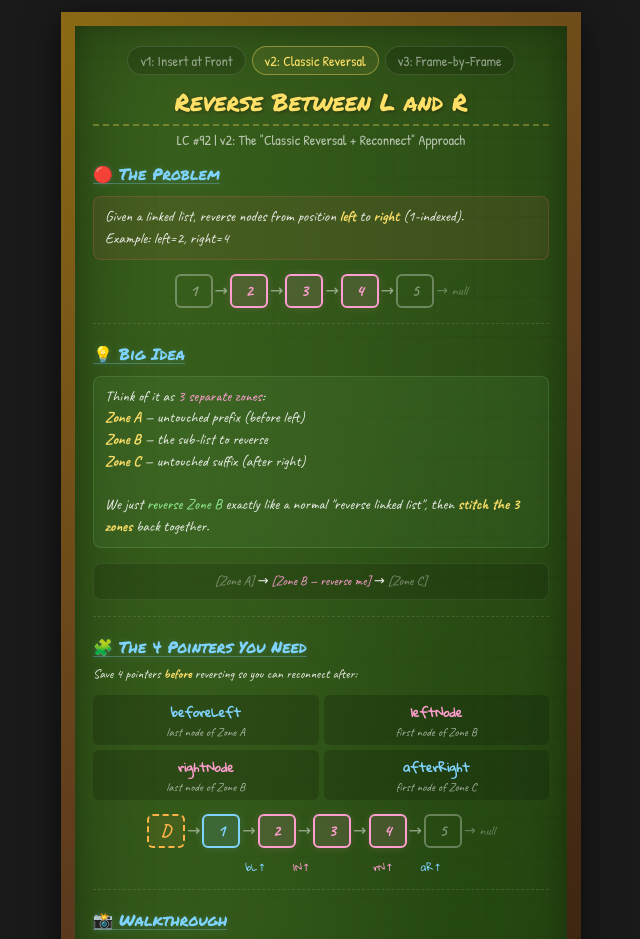
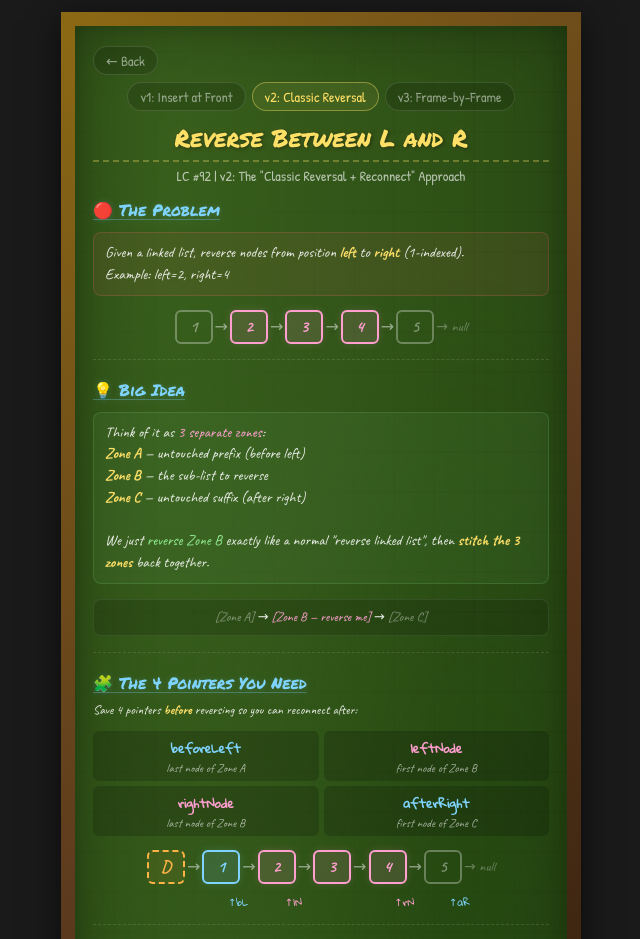
Before and after one commit to hamzanouali/leetcode-prep, a plain HTML site: page DSA/linked-lists/reverse-between-v2.html in a window 1280 px wide. Shown: the top 939 px of the page, without its empty margins (319-959 px from the left). Drawn offline with Linux system fonts and the light colour scheme.

Commit message:
Fix pointer label alignment and add back button to reverse-between boards
Replace fragile &nbsp;-based pointer labels with flex-aligned ptr-row/ptr-cell
system that stays in sync with node positions. Add back button linking to
table of contents. Update CLAUDE.md with Playwright QA and alignment guidelines.

```diff
--- a/DSA/linked-lists/reverse-between-v2.html
+++ b/DSA/linked-lists/reverse-between-v2.html
@@ -255,6 +255,49 @@
     margin-top: -1px;
   }
 
+  .ptr-row {
+    display: flex;
+    align-items: flex-start;
+    justify-content: center;
+    gap: 0;
+    flex-wrap: nowrap;
+    margin-top: -2px;
+  }
+  .ptr-cell {
+    width: clamp(30px, 7vw, 38px);
+    text-align: center;
+    font-family: 'Gloria Hallelujah', cursive;
+    font-size: clamp(8px, 1.8vw, 10px);
+    flex-shrink: 0;
+  }
+  .ptr-spacer {
+    margin: 0 2px;
+    font-size: clamp(12px, 2.8vw, 16px);
+    visibility: hidden;
+    flex-shrink: 0;
+  }
+
+  .back-btn {
+    display: inline-flex;
+    align-items: center;
+    gap: 4px;
+    font-family: 'Patrick Hand', cursive;
+    font-size: clamp(11px, 2.5vw, 14px);
+    color: rgba(255,255,255,0.5);
+    text-decoration: none;
+    padding: 4px 12px;
+    border: 1px solid rgba(255,255,255,0.12);
+    border-radius: 16px;
+    background: rgba(0,0,0,0.15);
+    transition: all 0.2s;
+    align-self: flex-start;
+  }
+  .back-btn:hover {
+    color: rgba(255,255,255,0.8);
+    border-color: rgba(255,255,255,0.3);
+    background: rgba(0,0,0,0.25);
+  }
+
   .four-pointers {
     display: grid;
     grid-template-columns: 1fr 1fr;
@@ -281,6 +324,8 @@
 </head>
 <body>
 <div class="board">
+
+  <a class="back-btn" href="../../index.html">← Back</a>
 
   <div class="nav-tabs">
     <a href="reverse-between.html">v1: Insert at Front</a>
@@ -373,15 +418,18 @@
     <div class="node dim">5</div>
     <span class="null-node">→ null</span>
   </div>
-  <div class="ptr-label">
-    <span style="color:rgba(255,255,255,0.35);">&nbsp;&nbsp;&nbsp;&nbsp;&nbsp;&nbsp;&nbsp;&nbsp;&nbsp;</span>
-    <span style="color:#7fd4ff;">bL↑</span>
-    <span style="color:rgba(255,255,255,0.2);">&nbsp;&nbsp;&nbsp;&nbsp;</span>
-    <span style="color:#ff9ecf;">lN↑</span>
-    <span style="color:rgba(255,255,255,0.2);">&nbsp;&nbsp;&nbsp;&nbsp;&nbsp;&nbsp;&nbsp;&nbsp;&nbsp;&nbsp;&nbsp;&nbsp;</span>
-    <span style="color:#ff9ecf;">rN↑</span>
-    <span style="color:rgba(255,255,255,0.2);">&nbsp;&nbsp;&nbsp;&nbsp;</span>
-    <span style="color:#7fd4ff;">aR↑</span>
+  <div class="ptr-row">
+    <div class="ptr-cell"></div>
+    <span class="ptr-spacer">→</span>
+    <div class="ptr-cell" style="color:#7fd4ff;">↑bL</div>
+    <span class="ptr-spacer">→</span>
+    <div class="ptr-cell" style="color:#ff9ecf;">↑lN</div>
+    <span class="ptr-spacer">→</span>
+    <div class="ptr-cell"></div>
+    <span class="ptr-spacer">→</span>
+    <div class="ptr-cell" style="color:#ff9ecf;">↑rN</div>
+    <span class="ptr-spacer">→</span>
+    <div class="ptr-cell" style="color:#7fd4ff;">↑aR</div>
   </div>
 
   <hr class="divider">
```
Also changed, not shown: DSA/linked-lists/reverse-between-v3.html (+57 -5 lines), DSA/linked-lists/reverse-between.html (+67 -4 lines), 1 other file.
